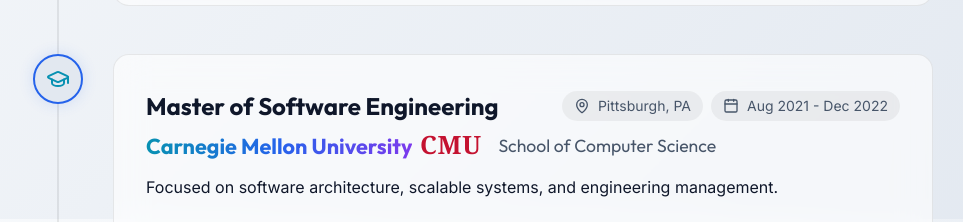
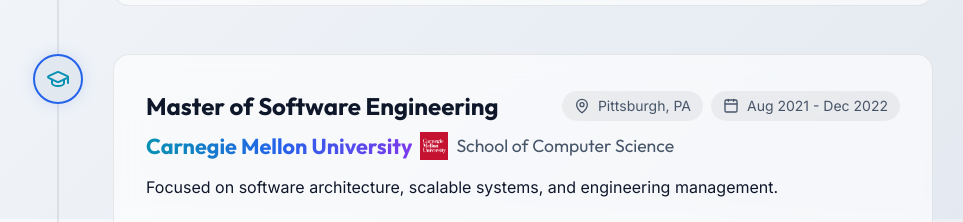
Before and after one commit to shooting12/vibe-coding-personal-website, a React (Vite) app: page / in a window 1280 px wide. Shown: the part 1381-1603 px from the top of the page, without its empty margins (157-1120 px from the left). Built offline with nearby package versions, Linux system fonts and the light colour scheme.

Commit message:
Add CMU logo
Download from https://brand.cmu.edu/visual-identity/carnegie-mellon-trademarks/university-logo

```diff
--- a/src/components/Experience.jsx
+++ b/src/components/Experience.jsx
@@ -2,6 +2,7 @@
 import { Briefcase, GraduationCap, Calendar, MapPin } from 'lucide-react';
 import './Experience.css';
 import auroraLogoImg from '../assets/aurora_logo.png';
+import cmuLogoImg from '../assets/cmu_logo.png';
 
 const MetaIcon = () => (
   <svg role="img" viewBox="0 0 24 24" width="28" height="28" fill="#0668E1" xmlns="http://www.w3.org/2000/svg">
@@ -16,9 +17,9 @@
 );
 
 const CmuIcon = () => (
-  <svg viewBox="0 0 50 20" width="70" height="28" fill="#C41230" xmlns="http://www.w3.org/2000/svg">
-    <text x="0" y="16" fontFamily="Georgia, serif" fontSize="18" fontWeight="800" letterSpacing="0.5">CMU</text>
-  </svg>
+  <div style={{ display: 'flex', alignItems: 'center', justifyContent: 'center', height: '28px' }}>
+    <img src={cmuLogoImg} alt="CMU Logo" style={{ height: '100%', width: 'auto', objectFit: 'contain' }} />
+  </div>
 );
 
 export default function Experience() {
```
Also changed, not shown: src/assets/cmu_logo.png (added).
